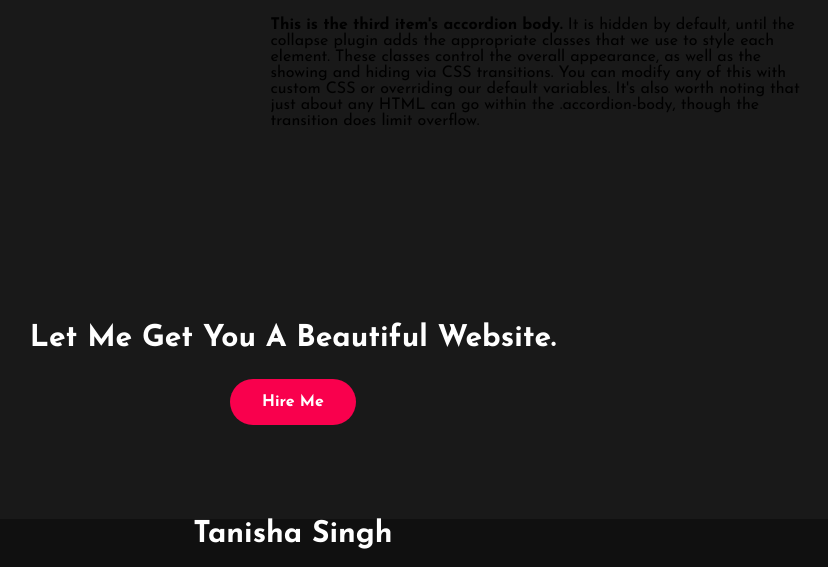
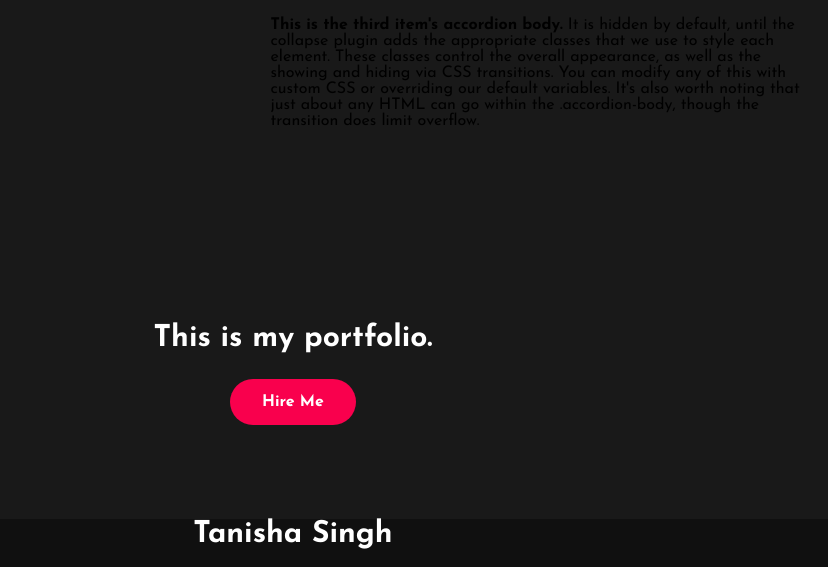
Before and after one commit to tanisha083/portfolio, a plain HTML site: page index.html in a window 1280 px wide. Shown: the part 1608-2175 px from the top of the page, without its empty margins (347-1175 px from the left). Drawn offline with Linux system fonts and the light colour scheme.

Commit message:
change the title

```diff
--- a/index.html
+++ b/index.html
@@ -91,7 +91,7 @@
 
 	<!------Contact Me------>
 	<div class="contact-me">
-		<p>Let Me Get You A Beautiful Website.</p>
+		<p>This is my portfolio.</p>
 		<a class="button-two" href="#">Hire Me</a>
 	</div>
 
```
